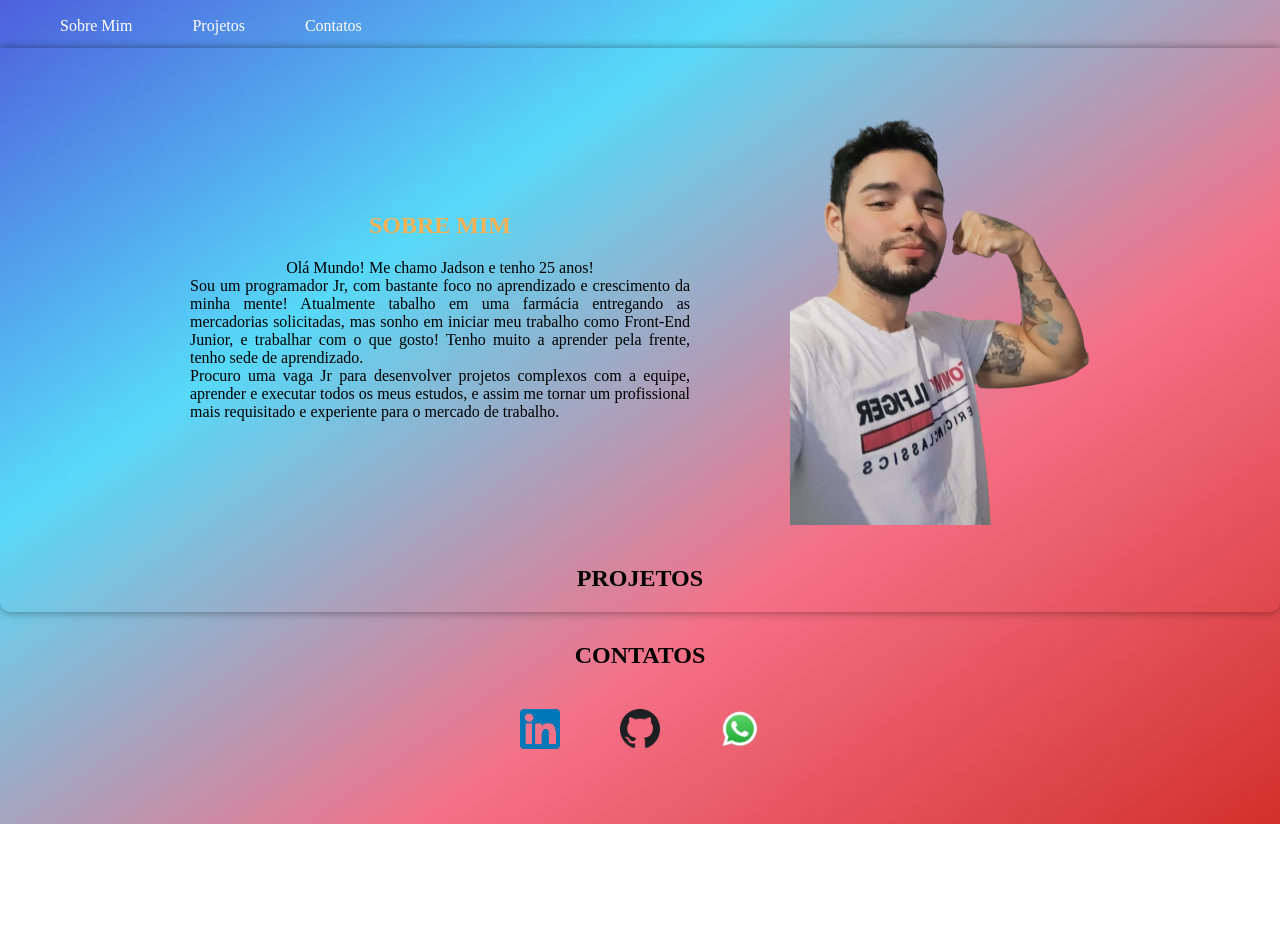
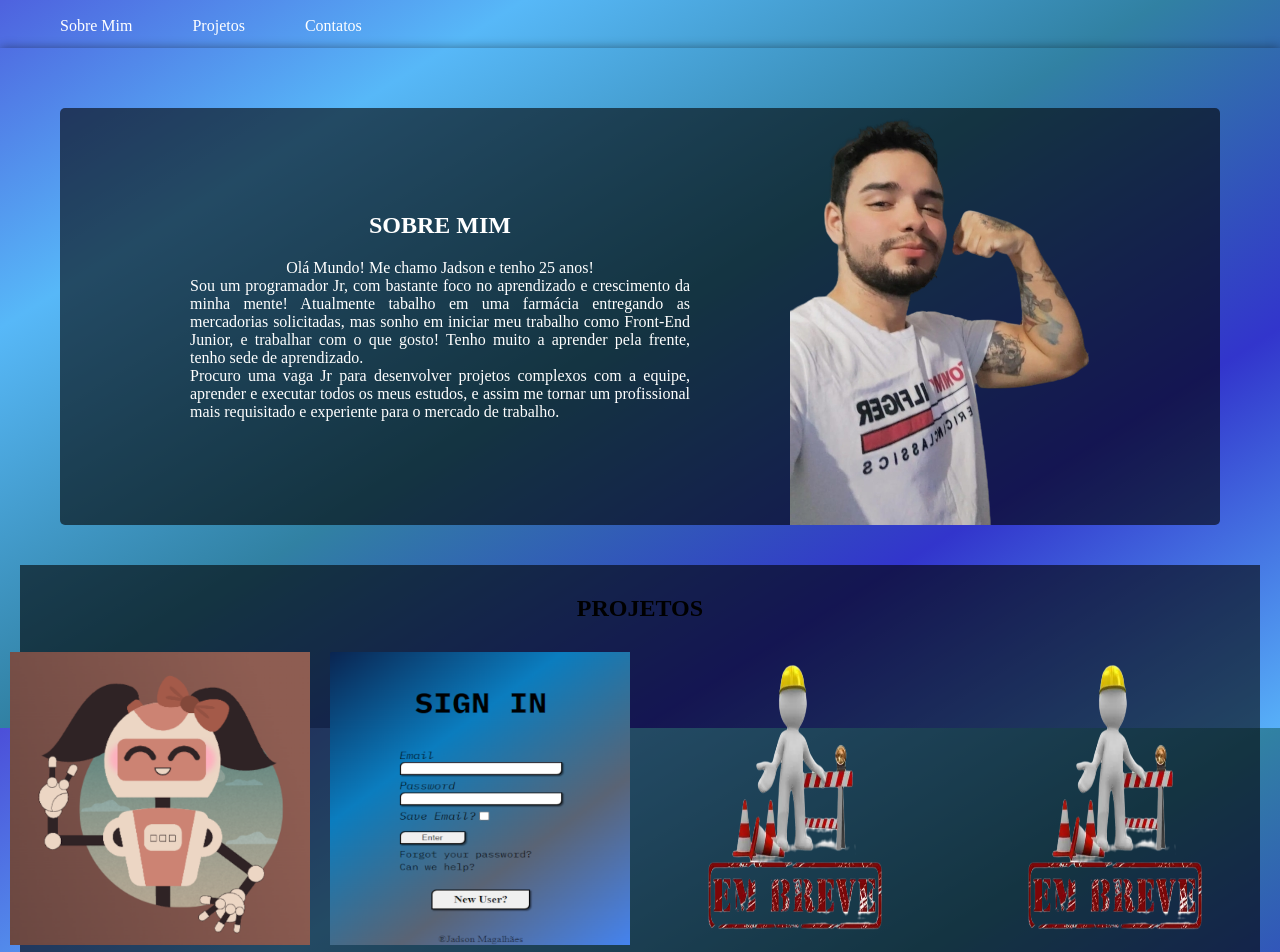
Before and after one commit to JadsonMagalhaes/portifolio, a plain HTML site: page index.html in a window 1280 px wide. Shown: the part 72-1024 px from the top of the page. Before the commit the page ends 896 px from the top, so only its background shows below. Drawn offline with Linux system fonts and the light colour scheme.

Commit message:
Alteração

```diff
--- a/index.html
+++ b/index.html
@@ -29,12 +29,18 @@
       <p class="sobre-texto">Procuro uma vaga Jr para desenvolver projetos complexos com a equipe, aprender e executar todos os meus estudos, e assim me tornar um profissional mais requisitado e experiente para o mercado de trabalho.</p>
     </div>
     <div class="img">
-      <img src="imagens/eu-removebg-preview.png" alt="eu" width="300">
+      <img src="imagens/eu-removebg-preview.png" alt="eu">
     </div>
   </div>
   <div class="projetos">
-      <h2>PROJETOS</h2>
-   </div>
+    <h2>PROJETOS</h2>
+    <div class="img-projetos">
+      <a href="https://jadsonmagalhaes.github.io/landing-pag/"><img src="imagens/responsive-ballerini.png" alt="projeto responsivo" width="300px"></a>
+      <a class="form" href="https://jadsonmagalhaes.github.io/formulario/"><img src="imagens/projeto-formulario.png" alt="projeto formulário" width="300px"></a>
+      <a class="form" href="#"><img src="imagens/em-breve.png" alt="em breve" width="300px"></a>
+      <a class="form" href="#"><img src="imagens/em-breve.png" alt="em breve" width="300px"></a>
+    </div>
+  </div>
  </main>
  <footer>
     <div class="contatos">
--- a/style.css
+++ b/style.css
@@ -7,22 +7,26 @@
   text-align: justify;
   text-decoration: none;
 }
+
 body{
-    background-image: linear-gradient(to right bottom, #4C4FD9, #57D9F8, #f02648a8, #ca1009dc) ;
+    background-attachment: fixed;
+    background-image: linear-gradient(to right bottom, #4C4FD9, #57b8f8, #3181A3, #3235cc, #57b0f8) ;
     width: 100vw;
-    height: 70vw;
 }
+
 header{
     height: 120px;
     width: 100vw;
     color: white;
     border-radius: 0px 0px 10px 10px;
 }
+
 .header h1{
     display: flex;
     justify-content: center;
     font: normal 60px white;
 }
+
 .nav{
     display: flex;
 
@@ -30,6 +34,7 @@ header{
     gap: 20px;
     margin: 20px;
 }
+
 .nav a{
     margin-left: 40px;
     color: rgb(255, 255, 255);
@@ -39,16 +44,17 @@ main{
     margin-bottom: 30px;
     padding: 20px;
     box-shadow: 0px 0px 10px rgba(0, 0, 0, 0.418);
-    border-radius: 0px 0px 10px 10px;
 }
 .sobre{
+    background-color: rgba(0, 0, 0, 0.596);
     display: flex;
     margin: 40px;
     gap: 100px;
+    border-radius: 5px;
+    color: white;
 }
 .sobre h2{
     display: flex;
-    color: rgb(247, 177, 85);
     margin-bottom: 20px;
 }
 .sobre-texto{
@@ -61,12 +67,29 @@ main{
     display: flex;
     flex-direction: row;
 }
+
 .projetos{
+    background-color: rgba(0, 0, 0, 0.596);
     display: flex;
     flex-direction: column;
+
+    align-items: center;
+    padding: 30px 0px 30px 0px;
+
+}
+
+.img-projetos{
+    display: flex;
+    flex-direction: row;
+    gap: 20px;
+    margin-top: 30px;
+    margin-bottom:30px;
+}
+
+.form img{
+    height: 292.5px;
 }
 footer{
-    max-height: 10vw;
     display: flex;
     flex-direction: column;
 }
```
Also changed, not shown: imagens/em-breve.png (added), imagens/projeto-formulario.png (added), imagens/projeto-loja.png (added), imagens/responsive-ballerini.png (added).
